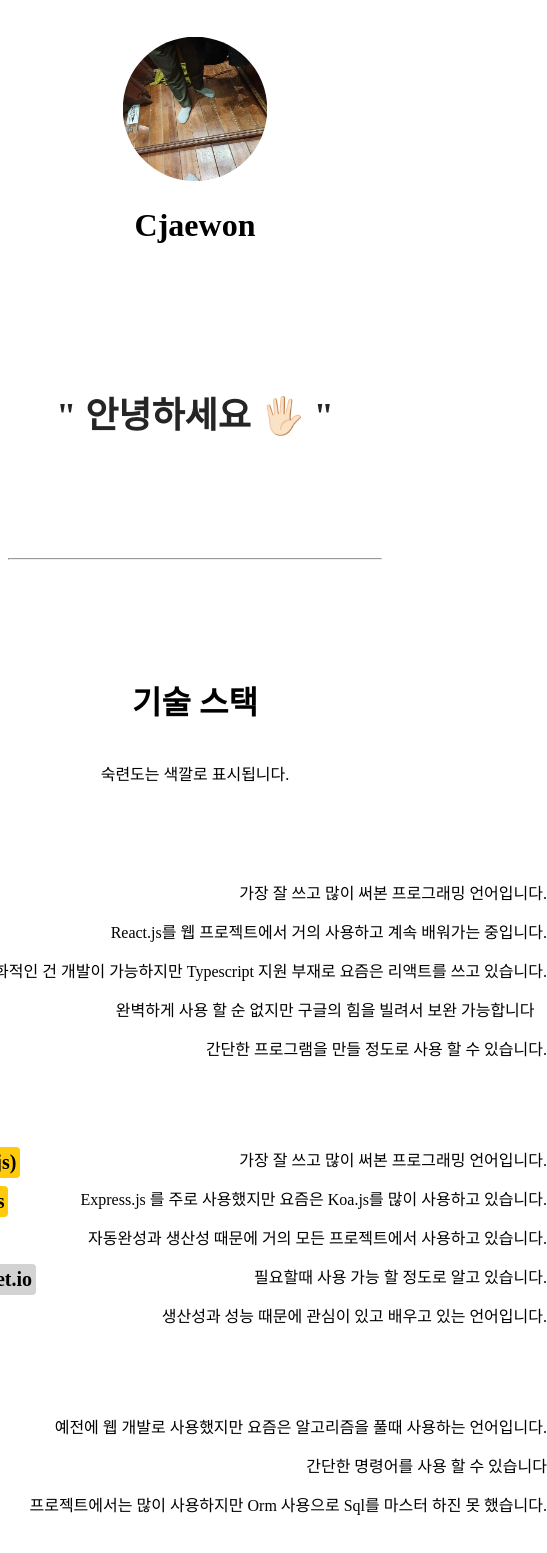
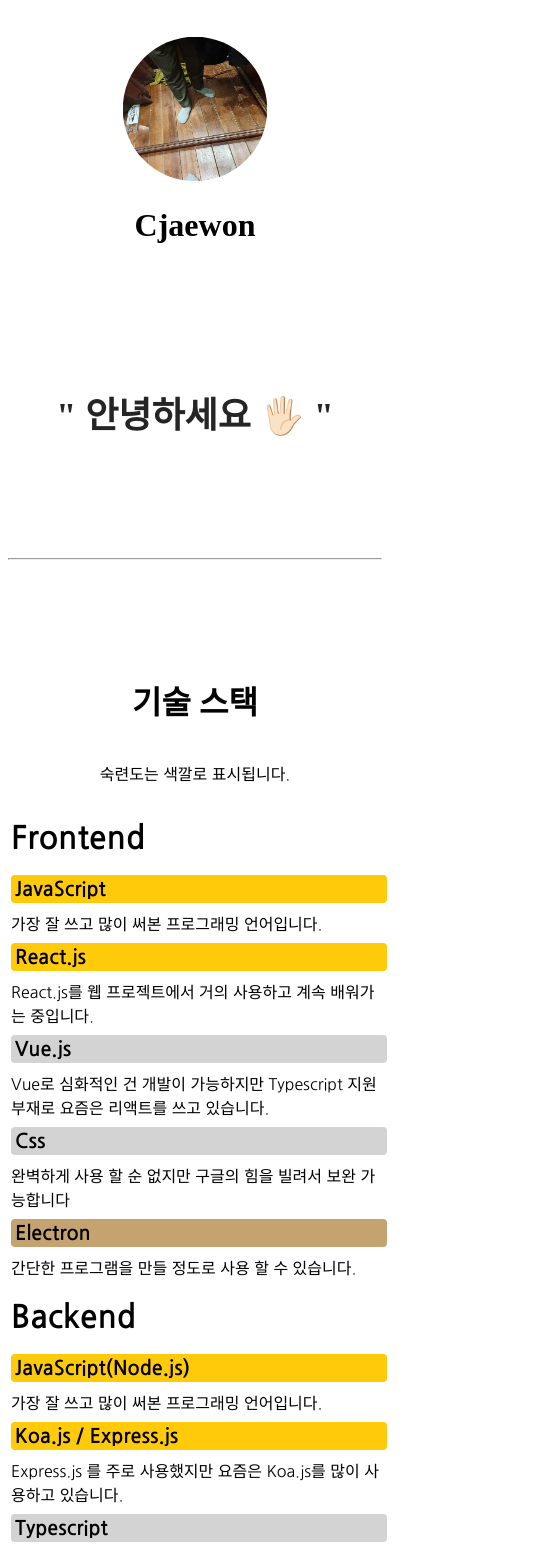
Before and after one commit to cjaewon/_cjaewon.github.io, a React (Create React App) app: page / in a window 390 px wide. Shown: the top 1553 px of the page, 547 px wide, since content can reach past the window. Built offline with nearby package versions, Linux system fonts and the light colour scheme; a web font is replaced by a local one.

Commit message:
Add Mobile view

```diff
--- a/src/components/common/Bio.tsx
+++ b/src/components/common/Bio.tsx
@@ -1,5 +1,6 @@
 import React, { useEffect, useState } from 'react';
 import styled from 'styled-components';
+import media from '../../lib/media';
 
 const bios = [
   '안녕하세요 🖐🏻',
@@ -39,6 +40,18 @@ const BioTemplate = styled.div`
     font-size: 2.25rem;
     opacity: 0.85;
   }
+
+  ${media.small} {
+    h1 {
+      max-width: 23rem;
+    }
+  }
+
+  ${media.xsmall} {
+    h1 {
+      max-width: 17rem;
+    }
+  }
 `;
 
 export default Bio;
--- a/src/components/common/Stack.tsx
+++ b/src/components/common/Stack.tsx
@@ -1,5 +1,7 @@
 import React from 'react';
 import styled from 'styled-components';
+
+import media from '../../lib/media';
 
 function getColorbyLevel(level: number): string {
   const color = ['#C4A370', '#D3D3D3', '#FFCA09'];
@@ -95,7 +97,7 @@ function StackRow({ title, list }: { title: string, list: Array<{ name: string,
       <h1>{title}</h1>
       {
         list.map(data =>
-          <div className="row">
+          <div className="row" key={data.name}>
             <h2 style={{ backgroundColor: getColorbyLevel(data.level) }}>{data.name}</h2>
             <span>{data.description}</span>
           </div>
@@ -117,7 +119,7 @@ const StackTemplate = styled.div`
 `;
 
 const StackRowTemplate = styled.div`
-  width: 44rem;
+  width: 47rem;
 
   h2 {
     margin-top: 0;
@@ -133,8 +135,35 @@ const StackRowTemplate = styled.div`
   .row {
     display: flex;
     justify-content: space-between;
+    align-items: center;
 
     margin-top: 0.5rem;
+  }
+
+  ${media.small} {
+    width: 23rem;
+
+    .row {
+      display: table;
+    }
+
+    h2 {
+      width: 23rem;
+      margin-bottom: 0.5rem;
+    }
+  }
+
+  ${media.xsmall} {
+    width: 17rem;
+
+    .row {
+      display: table;
+    }
+
+    h2 {
+      width: 17rem;
+      margin-bottom: 0.5rem;
+    }
   }
 `;
 
--- a/src/index.css
+++ b/src/index.css
@@ -1,4 +1,8 @@
 @import url('https://fonts.googleapis.com/css2?family=Gugi&family=Song+Myung&family=Nanum+Gothic:wght@400;700&display=swap');
+
+html, body {
+  font-family: 'Nanum Gothic', sans-serif;
+}
 
 .gugi {
   font-family: 'Gugi', cursive;
--- /dev/null
+++ b/src/lib/media.ts
@@ -0,0 +1,15 @@
+
+const mediaQuery = (maxWidth: number) =>
+  `@media (max-width: ${maxWidth}px)`;
+
+const media = {
+  xxlarge: mediaQuery(1920),
+  xlarge: mediaQuery(1440),
+  large: mediaQuery(1200),
+  medium: mediaQuery(1024),
+  small: mediaQuery(768),
+  xsmall: mediaQuery(375),
+  custom: mediaQuery,
+};
+
+export default media;
```
